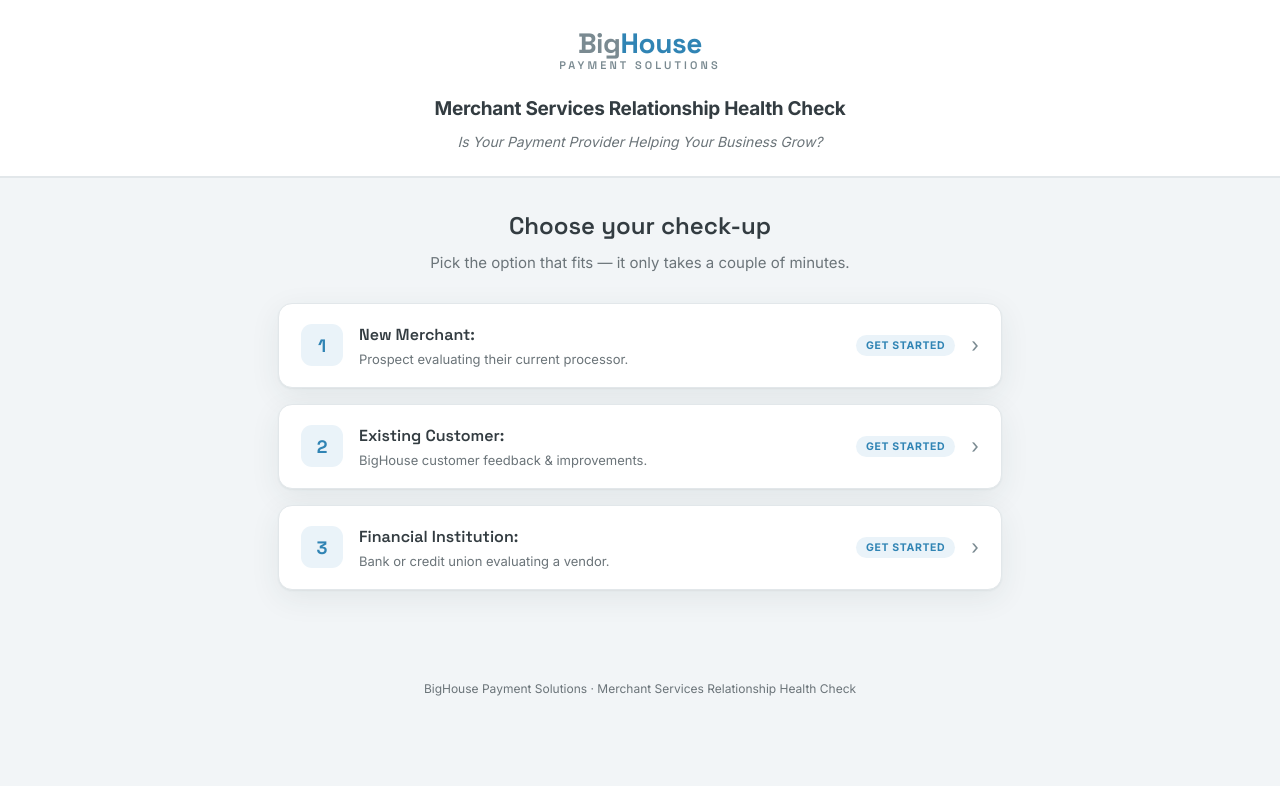
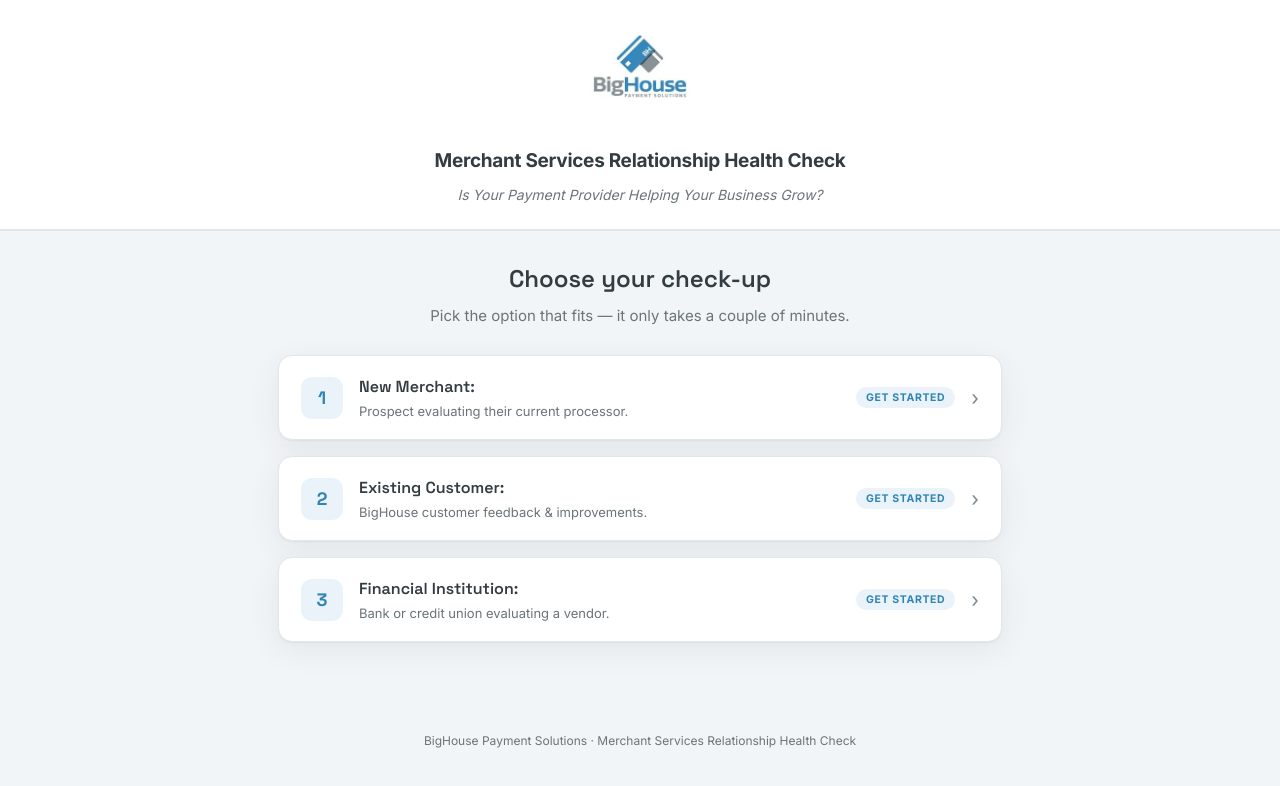
Before and after one commit to carsondepassre-crypto/Surveys, a website: page index.html in a window 1280 px wide. Drawn offline with Linux system fonts and the light colour scheme.

Commit message:
Replace wordmark with logo image in masthead

```diff
--- a/index.html
+++ b/index.html
@@ -13,7 +13,7 @@
 body{margin:0;font-family:"Inter",system-ui,sans-serif;color:var(--ink);background:var(--canvas);line-height:1.5;-webkit-font-smoothing:antialiased;}
 .wrap{max-width:860px;margin:0 auto;padding:0 18px 64px;}
 .masthead{background:#fff;padding:28px 18px 24px;text-align:center;border-bottom:2px solid #E2E7EA;}
-.masthead .wordmark{font-family:"Space Grotesk",sans-serif;font-weight:700;font-size:28px;line-height:1.1;margin:0 0 2px;letter-spacing:-.015em;}
+.masthead .logo-img{max-width:230px;width:60%;height:auto;margin:0 auto 4px;display:block;}
 .masthead .wm-big{color:#7A8A91;}
 .masthead .wm-house{color:#3084B4;}
 .masthead .wm-sub{font-size:11px;font-weight:600;letter-spacing:.28em;color:#7A8A91;margin:0;text-transform:uppercase;}
@@ -92,12 +92,12 @@ body{margin:0;font-family:"Inter",system-ui,sans-serif;color:var(--ink);backgrou
 .simple-msg h2{font-family:"Space Grotesk",sans-serif;font-size:22px;margin:0 0 16px;color:var(--ink);}
 .simple-msg p{font-size:15px;color:var(--ink);line-height:1.65;margin:0 0 14px;}
 .footnote{text-align:center;font-size:12px;color:var(--slate);margin-top:26px;}
-@media(max-width:640px){.fields{grid-template-columns:1fr;}.q{grid-template-columns:1fr;}.opt{flex-direction:column;text-align:center;}.opt .arrow{display:none;}.results-head{justify-content:center;text-align:center;}.gauge{margin:0 auto;}}
+@media(max-width:640px){.fields{grid-template-columns:1fr;}.q{grid-template-columns:1fr;}.opt{flex-direction:column;text-align:center;}.opt .arrow{display:none;}.results-head{justify-content:center;text-align:center;}.gauge{margin:0 auto;}.masthead .logo-img{width:75%;}}
 </style>
 </head>
 <body>
 <div class="masthead">
-<div class="wordmark"><span class="wm-big">Big</span><span class="wm-house">House</span><div class="wm-sub">PAYMENT SOLUTIONS</div></div>
+<img src="bighouse-logo.png" alt="BigHouse Payment Solutions" class="logo-img"/>
 <p class="line2">Merchant Services Relationship Health Check</p>
 <p class="line3">Is Your Payment Provider Helping Your Business Grow?</p>
 </div>
```
